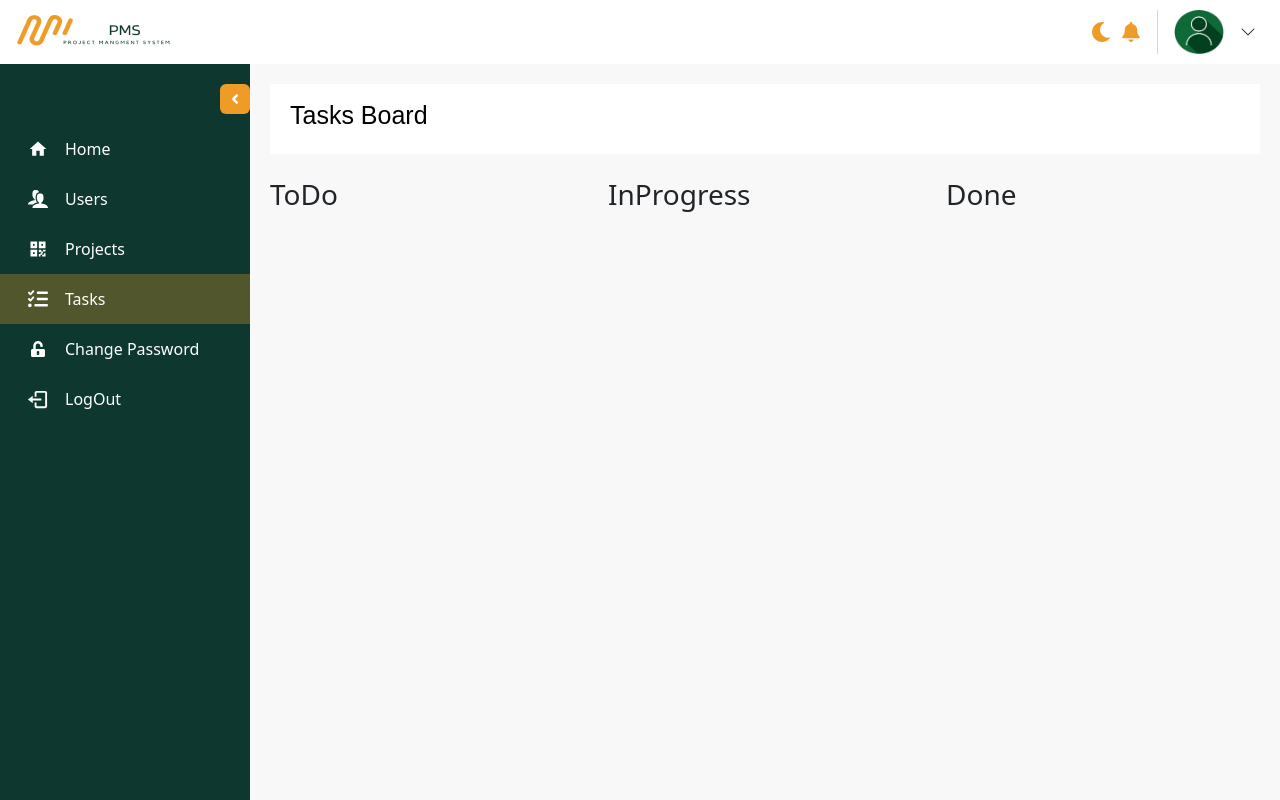
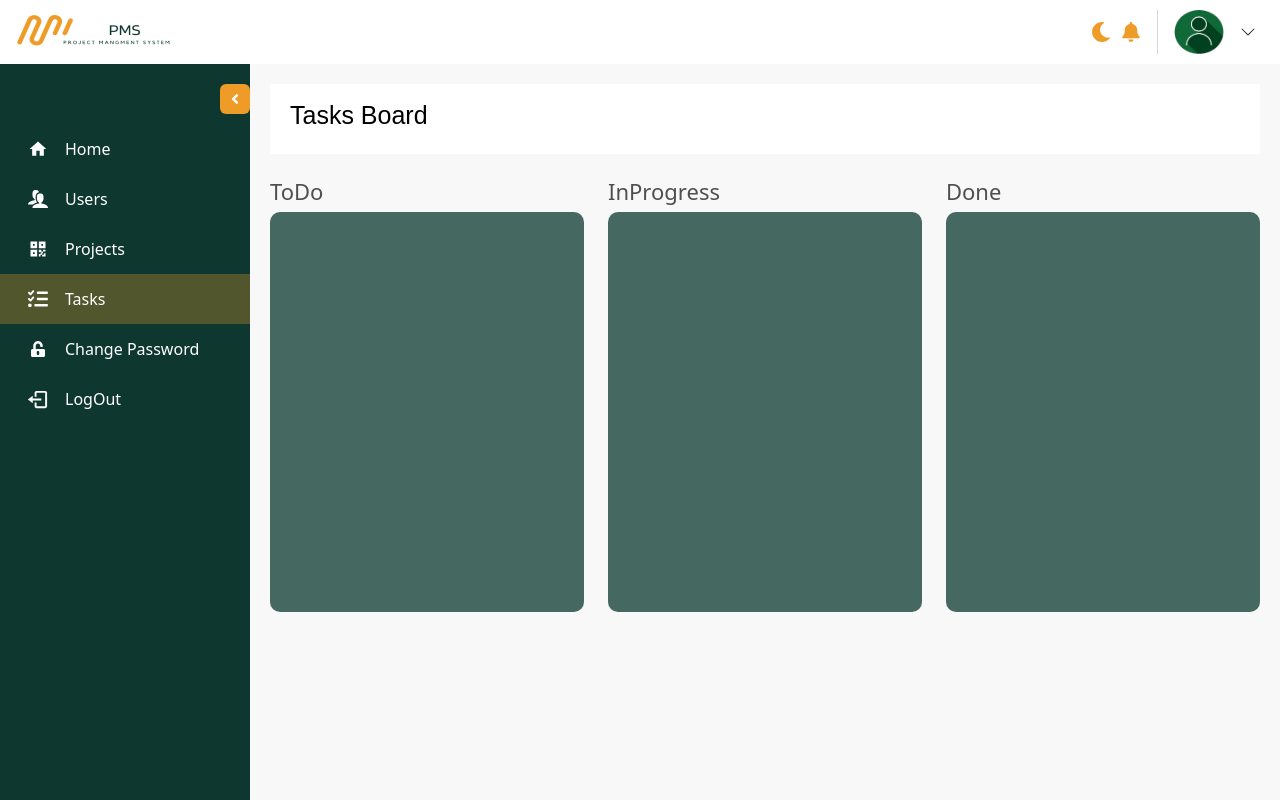
Before and after one commit to lamiaAtef/Project-management-system, a React (Vite) app: page /dashboard/tasks in a window 1280 px wide. Built offline with nearby package versions, Linux system fonts and the light colour scheme; sample sign-in values are in the browser's storage; what chartjs-plugin-datalabels would draw is missing.

Commit message:
fix xhat

```diff
--- a/src/index.css
+++ b/src/index.css
@@ -711,3 +711,25 @@ td{
   height: 300px;
   overflow-y: auto;
 }
+/* drag and drop */
+.boxTasks{
+    background-color: var(--secondaryColor);
+    min-height: 50vh;
+    padding: 10px;
+    border-radius: 10px;
+
+}
+.boxHeader{
+    color: var(--textColorTable);
+    font-size: 22px;
+}
+.taskElement{
+    background-color: var(--mainColor);
+    color: hsl(0, 0%, 100%);
+    margin-block: 20px;
+    padding: 10px;
+    border-radius: 5px;
+    cursor: pointer;
+
+
+}
```
